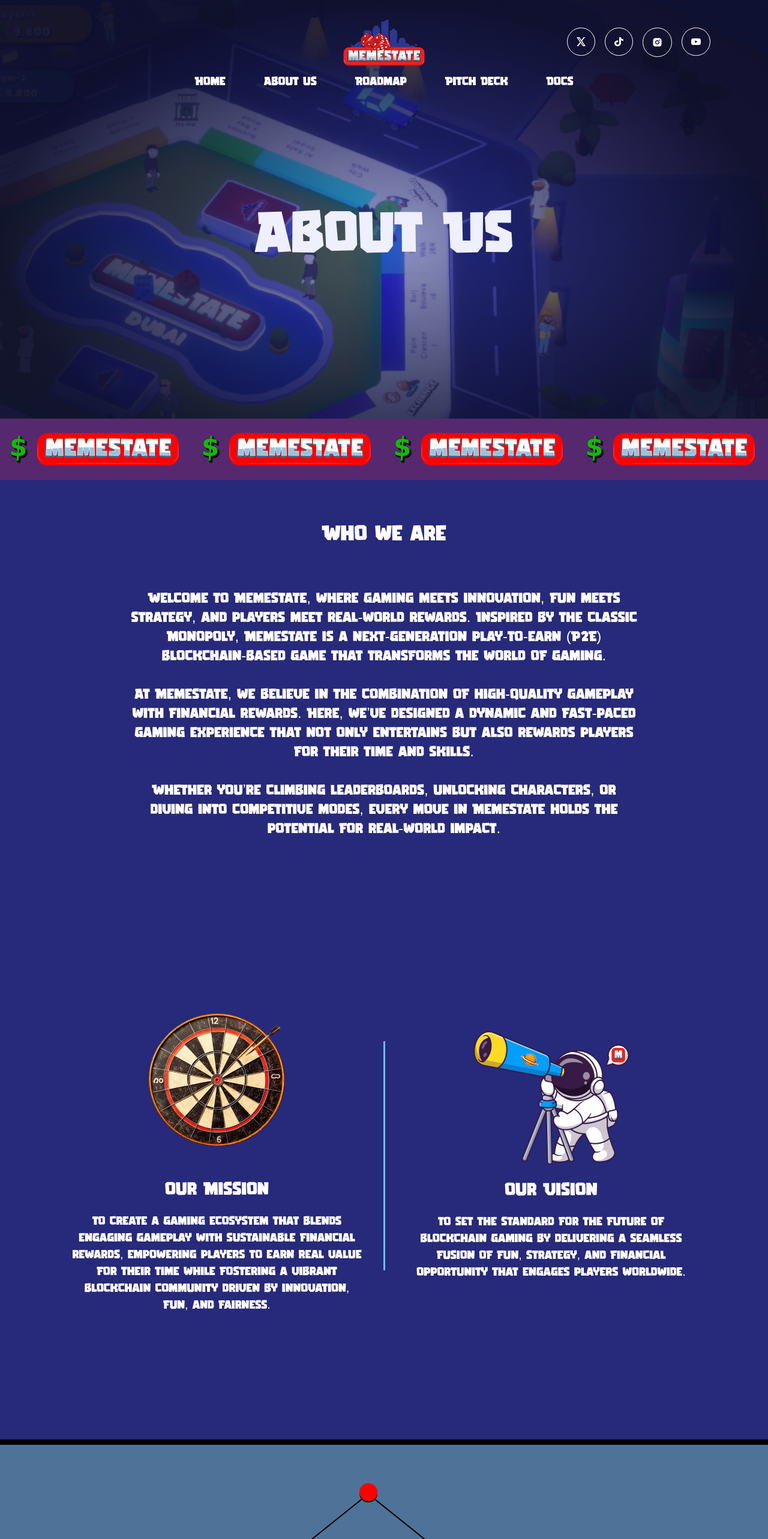
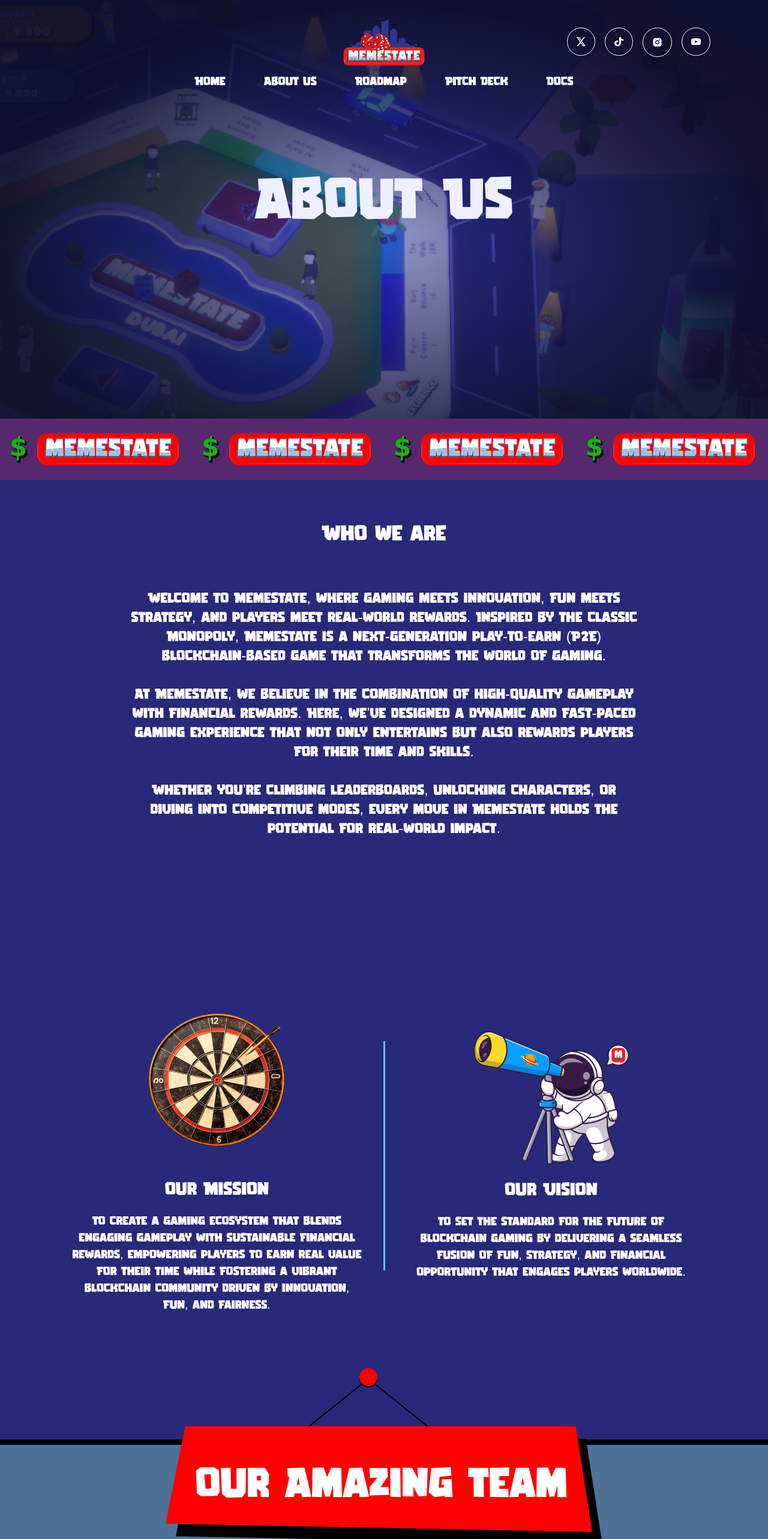
Before and after one commit to codiejay/memestateweb, a React (Vite) app: page /aboutus in a window 1280 px wide. Shown: the top 2566 px of the page at 60% size. Built offline with nearby package versions, Linux system fonts and the light colour scheme.

Commit message:
Update Responsiveness

```diff
--- a/src/pages/AboutUs/AboutUs.jsx
+++ b/src/pages/AboutUs/AboutUs.jsx
@@ -8,7 +8,7 @@
     <div ref={container}>
       <section className=" z-50    banner bg-[url('/images/bgImage.png')]  bg-cover  w-full bg-no-repeat  bg-center relative h-screen overflow-x-hidden">
         <div className="h-full  flex justify-center items-center flex-col  aboutuscontent pt-[40vh]  ">
-          <h2 className="text-[96px] font-bold text-[#EEEFFF] text-center banner-content z-50">
+          <h2 className="lg:text-[96px] text-2xl font-bold text-[#EEEFFF] text-center banner-content z-50">
             About Us
           </h2>
 
@@ -84,7 +84,7 @@
         style={{ borderTop: "9px solid black" }}
       >
         <div className="flex items-center flex-col  justify-center">
-          <div className=":lg-mt-48  l">
+          <div className="lg:-mt-48  mt-2">
             <img src="/images/HANGINGOURTEAM.png" alt="hanging" />
           </div>
           <div className=" lg:flex  grid md:grid-cols-2  grid-cols-1 justify-center gap-28 mt-12  ">
```
